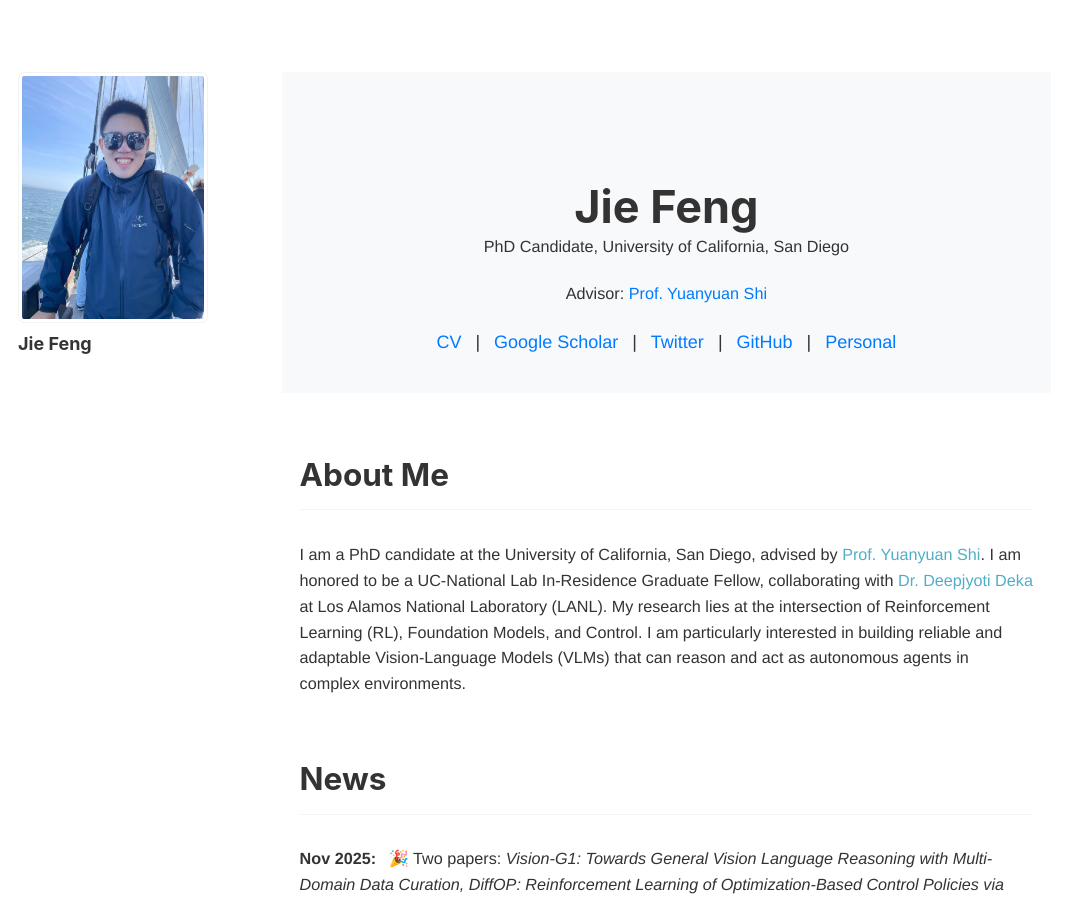
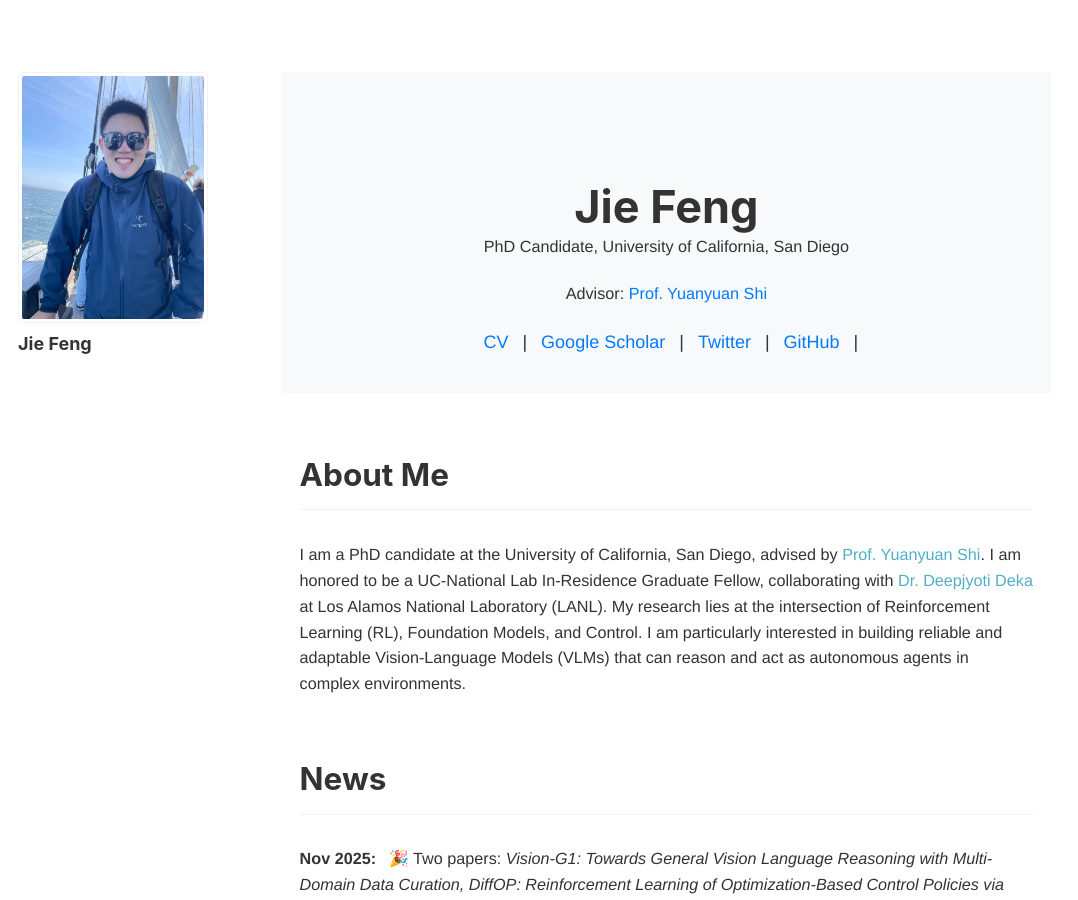
Before and after one commit to JieFeng-cse/JieFeng-cse.github.io, a Jekyll site: the page built from _pages/about.md, in a window 1280 px wide and 900 px high. Shown: the whole window, without its empty margins (0-1078 px from the left). Built offline with Jekyll 4.4.1, drawn with Linux system fonts in a browser that asks for light colours.

```diff
--- a/_pages/about.md
+++ b/_pages/about.md
@@ -136,11 +136,11 @@ redirect_from:
     <a href="#news">News</a> |
     <a href="#publications">Publications</a> | -->
     <!-- External links -->
-    <a href="https://jiefeng-cse.github.io/files/Jie_resume.pdf" target="_blank">CV</a> |
+    <a href="https://jiefeng-cse.github.io/files/jie_resume.pdf" target="_blank">CV</a> |
     <a href="https://scholar.google.com/citations?user=izXkblIAAAAJ&hl=en" target="_blank">Google Scholar</a> |
     <a href="https://twitter.com/jiefengcse" target="_blank">Twitter</a> |
     <a href="https://github.com/JieFeng-cse" target="_blank">GitHub</a> |
-    <a href="https://jiefeng-cse.github.io/personal/" target="_blank">Personal</a>
+    <!-- <a href="https://jiefeng-cse.github.io/personal/" target="_blank">Personal</a>  -->
   </nav>
 </header>
 
```
Also changed, not shown: 2 other files.
